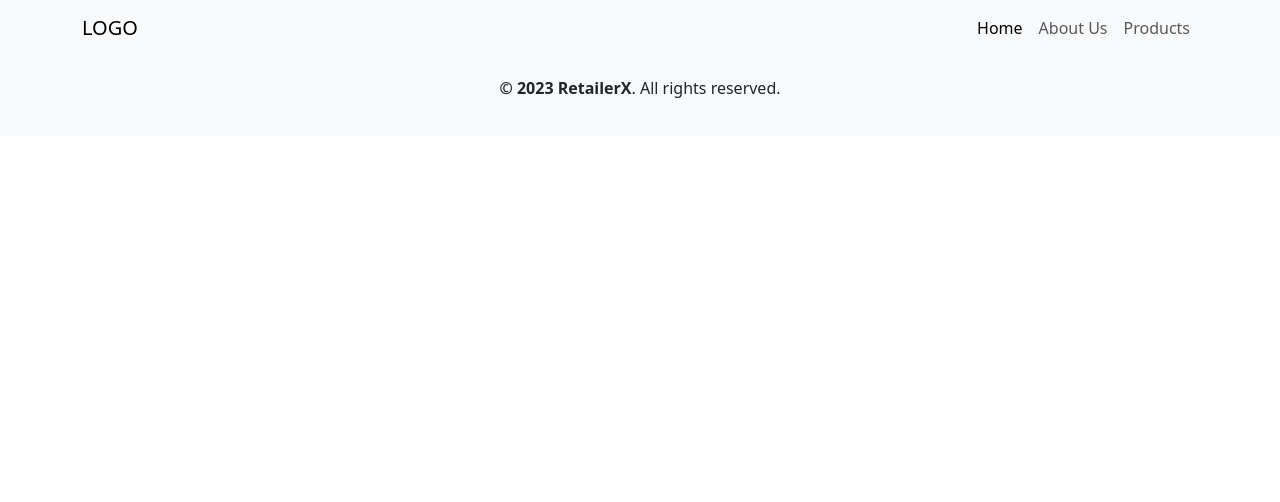
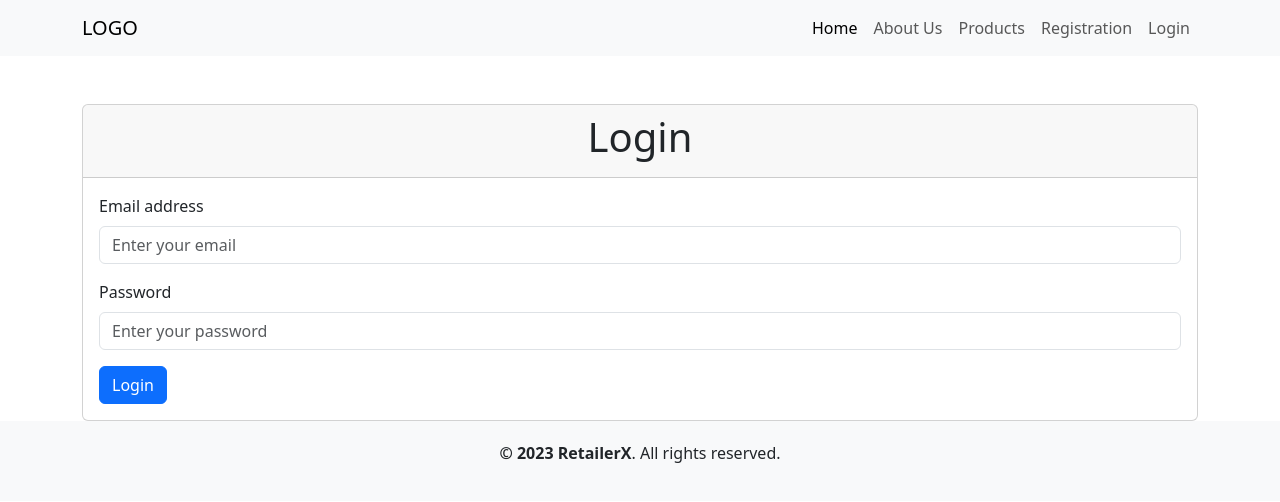
Before and after one commit to TaylorLok/Retail-System-Frontend, a Vue app: page /login in a window 1280 px wide. Shown: the top 502 px of the page. Built offline with nearby package versions, Linux system fonts and the light colour scheme.

Commit message:
Added user part in the application with statemanement including registration, login, logout and user can only see the product if he is logged in

```diff
--- a/package.json
+++ b/package.json
@@ -12,7 +12,8 @@
     "axios": "^1.6.2",
     "bootstrap": "^5.3.2",
     "vue": "^3.3.11",
-    "vue-router": "^4.2.5"
+    "vue-router": "^4.2.5",
+    "vuex": "^4.0.2"
   },
   "devDependencies": {
     "@vitejs/plugin-vue": "^4.5.2",
--- a/src/App.vue
+++ b/src/App.vue
@@ -9,7 +9,8 @@ import Footer from '@/components/Footer.vue';
       <nav class="navbar navbar-expand-lg bg-body-tertiary">
         <div class="container">
           <RouterLink class="navbar-brand" to="#">LOGO</RouterLink>
-          <button class="navbar-toggler" type="button" data-bs-toggle="collapse" data-bs-target="#navbarSupportedContent" aria-controls="navbarSupportedContent" aria-expanded="false" aria-label="Toggle navigation">
+          <button class="navbar-toggler" type="button" data-bs-toggle="collapse" data-bs-target="#navbarSupportedContent"
+          aria-controls="navbarSupportedContent" aria-expanded="false" aria-label="Toggle navigation">
             <span class="navbar-toggler-icon"></span>
           </button>
           <div class="collapse navbar-collapse" id="navbarSupportedContent">
@@ -23,6 +24,15 @@ import Footer from '@/components/Footer.vue';
               <li class="nav-item">
                 <RouterLink class="nav-link" to="/products">Products</RouterLink>
               </li>
+              <li class="nav-item" v-if="!isLoggedIn">
+                <RouterLink class="nav-link" to="/register">Registration</RouterLink>
+              </li>
+              <li class="nav-item" v-if="!isLoggedIn">
+                <RouterLink class="nav-link" to="/login">Login</RouterLink>
+              </li>
+              <li class="nav-item" v-if="isLoggedIn">
+                <RouterLink class="nav-link" @click="logout" to="/">Logout</RouterLink>
+              </li>
             </ul>
           </div>
         </div>
@@ -35,5 +45,16 @@ import Footer from '@/components/Footer.vue';
 
 </template>
 
-<style scoped>
-</style>
+<script>
+import { mapState, mapActions } from 'vuex';
+
+export default {
+  computed: {
+    ...mapState(['isLoggedIn'])
+  },
+  methods: {
+    ...mapActions(['logout'])
+  }
+}
+
+</script>
--- a/src/main.js
+++ b/src/main.js
@@ -3,9 +3,11 @@ import './assets/main.css'
 import { createApp } from 'vue'
 import App from './App.vue'
 import router from './router'
+import store from './store';
 
 const app = createApp(App)
 
+app.use(store)
 app.use(router)
 
 app.mount('#app')
--- a/src/router/index.js
+++ b/src/router/index.js
@@ -3,6 +3,8 @@ import HomeView from '../views/HomeView.vue'
 import ProductView from '../views/Products/index.vue'
 import ProductCreateView from '../views/Products/create.vue'
 import EditView from '../views/Products/edit.vue'
+import registerView from '../views/Registration.vue'
+import loginView from '../views/Login.vue'
 
 const router = createRouter({
   history: createWebHistory(import.meta.env.BASE_URL),
@@ -10,12 +12,14 @@ const router = createRouter({
     {
       path: '/',
       name: 'home',
-      component: HomeView
+      component: HomeView,
+      meta: {public:true},
     },
     {
       path: '/about',
       name: 'about',
-      component: () => import('../views/AboutView.vue')
+      component: () => import('../views/AboutView.vue'),
+      meta: {public:true},
     },
     {
       path: '/products',
@@ -32,8 +36,50 @@ const router = createRouter({
       name: 'productEdit',
       component: EditView
     },
+    {
+      path: '/register',
+      name: 'register',
+      component: registerView,
+      meta:{public:true}
+    },
+    {
+      path: '/login',
+      name: 'login',
+      component: loginView,
+      meta:{public:true} //mark this as public route
+    },
 
   ]
 })
 
+router.beforeEach((to, from, next) => {
+
+  const isAuthenticated = !!localStorage.getItem('token');
+
+    console.log('Navigating from:', from.name);
+    console.log('Navigating to:', to.name);
+    console.log('Is authenticated:', isAuthenticated);
+
+    if(!to.meta.public && !isAuthenticated)
+    {
+      console.log('Redirecting to login page');
+      next({name:'login'});
+    }
+    else if(to.meta.public && isAuthenticated)
+    {
+      console.log('Allowing access to public route');
+      next();
+    }
+    else
+    {
+      console.log('Allowing access to authenticated route');
+      next();
+    }
+});
+
+router.beforeResolve(async (to, from, next) => {
+  // Ensure that the route is fully resolved before checking authentication
+  await next();
+});
+
 export default router
--- /dev/null
+++ b/src/store.js
@@ -0,0 +1,31 @@
+import { createStore } from 'vuex';
+import router from './router';
+
+export default createStore({
+
+    state:{
+        isLoggedIn: !!localStorage.getItem('token'),
+    },
+    mutations: {
+        LOGIN(state) {
+            state.isLoggedIn = true;
+            console.log('Logged in');
+        },
+        LOGOUT(state) {
+            state.isLoggedIn = false;
+            console.log('Logged out');
+        }
+    },
+    actions: {
+        login(context, token) {
+            localStorage.setItem('token', token);
+            context.commit('LOGIN');
+            router.push({name: 'home'});
+        },
+        logout(context) {
+            localStorage.removeItem('token');
+            context.commit('LOGOUT');
+            router.push({name: 'login'});
+        }
+    },
+})
--- /dev/null
+++ b/src/views/Login.vue
@@ -0,0 +1,77 @@
+<template>
+    <div class="container mt-5">
+      <div class="card">
+        <div class="card-header text-center">
+          <h1>Login</h1>
+        </div>
+        <div class="card-body">
+            <ul v-if="Object.keys(this.errorList).length > 0" class="alert alert-warning">
+                <li class="mb-0 ms-3" v-for="(error, index) in errorList" :key="index">
+                    {{ error[0] }}
+                </li>
+            </ul>
+            <div class="mb-3">
+            <label for="email" class="form-label">Email address</label>
+            <input type="email" v-model="user.email" id="email" class="form-control"  placeholder="Enter your email">
+            </div>
+            <div class="mb-3">
+            <label for="password" class="form-label">Password</label>
+            <input type="password" v-model="user.password" id="password" class="form-control" placeholder="Enter your password">
+            </div>
+
+            <button type="submit" @click="loginUser" class="btn btn-primary">Login</button>
+
+        </div>
+      </div>
+    </div>
+  </template>
+
+  <script>
+  import axios from 'axios';
+
+  export default {
+    data() {
+      return {
+        errorList:[],
+        user: {
+          email: '',
+          password: '',
+        },
+      };
+    },
+    methods: {
+      async loginUser() {
+        try
+        {
+            var mythis = this;
+            const response = await axios.post('http://localhost:8000/api/login', this.user);
+            console.log(response);
+
+            if (response.data && response.data.token) {
+                localStorage.setItem('token', response.data.token); // store token in local storage for session management
+                console.log('Token saved in localStorage:', localStorage.getItem('token'));
+                this.$store.commit('LOGIN'); // store token in vuex store for global access
+                this.$router.push({ name: 'home' });
+            } else {
+                console.log('Unexpected response data:', response.data);
+            }
+        }
+        catch (error)
+        {
+            console.log('Error during login:', error);
+
+            if (error.response) {
+                if (error.response.status === 422) {
+                    mythis.errorList = error.response.data.error;
+                }else {
+                    // Handle other error cases
+                    this.errorList = ['An error occurred. Please try again.'];
+                }
+            }else if (error.request) {
+                console.log('Error in request:', error.request);
+            }
+        }
+      },
+    },
+  };
+  </script>
--- /dev/null
+++ b/src/views/Registration.vue
@@ -0,0 +1,100 @@
+<template>
+    <div class="container mt-5">
+      <div class="card">
+        <div class="card-header text-center">
+          <h1>Register</h1>
+        </div>
+        <div class="card-body">
+
+            <ul v-if="Object.keys(this.errorList).length > 0" class="alert alert-warning">
+                <li class="mb-0 ms-3" v-for="(error, index) in errorList" :key="index">
+                    {{ error[0] }}
+                </li>
+            </ul>
+            <div class="mb-3">
+                <label for="name" class="form-label">Name</label>
+                <input type="text" v-model="user.name" id="name" class="form-control" placeholder="Enter your fullname">
+            </div>
+            <div class="mb-3">
+                <label for="email" class="form-label">Email address</label>
+                <input type="email" v-model="user.email" id="email" class="form-control"  placeholder="Enter your email">
+            </div>
+            <div class="mb-3">
+                <label for="password" class="form-label">Password</label>
+                <input type="password" v-model="user.password" id="password" class="form-control" placeholder="Enter your password">
+            </div>
+            <div class="mb-3">
+                <label for="password_confirmation" class="form-label">Confirm Password</label>
+                <input type="password" v-model="user.password_confirmation" id="password_confirmation" class="form-control"  placeholder="Re-Enter your password">
+            </div>
+            <div>
+                <button type="submit"  @click="registerUser" class="btn btn-primary" :disabled="isLoading" style="margin-right: 10px;">Register</button>
+                <RouterLink to="/login" class="btn btn-secondary">Login</RouterLink>
+            </div>
+
+        </div>
+      </div>
+    </div>
+  </template>
+
+  <script>
+  import axios from 'axios';
+  export default {
+    name: 'register',
+    data() {
+      return {
+        isLoading: false,
+        errorList:[],
+        user: {
+          name: '',
+          email: '',
+          password: '',
+          password_confirmation: '',
+        },
+      };
+    },
+    methods: {
+
+        async registerUser() {
+            try
+            {
+                this.isLoading = true;
+                var mythis = this;
+                const response = await axios.post('http://localhost:8000/api/register', this.user);
+                console.log(response);
+                if(response.data.status === 'success')
+                {
+                    localStorage.setItem('token', response.data.token);//store token in local storage for session management
+                    this.$store.commit('LOGIN');//store token in vuex store for global access
+                    this.$router.push({ name: 'home' });
+
+                }
+                else
+                {
+                    this.errorList = response.data.error;
+                }
+            }
+            catch( error)
+            {
+                console.log(error.response.status);
+
+                if (error.response)
+                {
+                    if(error.response.status == 422){
+                        mythis.errorList = error.response.data.error;
+                    }
+                }
+                else if (error.request)
+                {
+                    console.log(error.request);
+                }
+
+            }
+            finally
+            {
+                this.isLoading = false;
+            }
+        },
+    },
+  };
+  </script>
```
Also changed, not shown: 1 other file (tests, documents, lock files or other folders).
